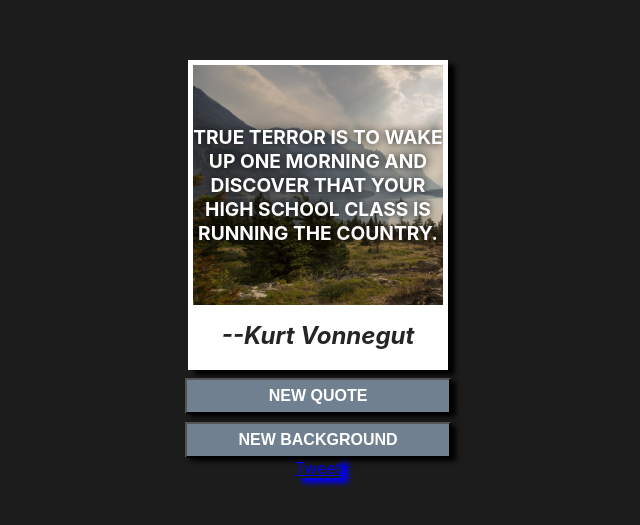
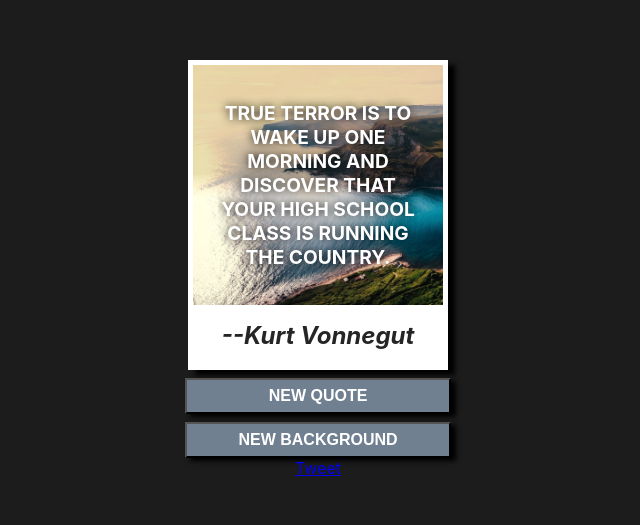
Before and after one commit to theothermelissa/quote-machine, a React (Create React App) app: page / in a window 1280 px wide. Shown: the part 131-656 px from the top of the page, without its empty margins (322-962 px from the left). Built offline with nearby package versions, Linux system fonts and the light colour scheme.

Commit message:
Narrow the quote text

```diff
--- a/public/index.html
+++ b/public/index.html
@@ -10,10 +10,9 @@
     <meta name="theme-color" content="#000000" />
     <link rel="manifest" href="%PUBLIC_URL%/manifest.json" />
     <title>quotaquote</title>
-    <script src="https://cdn.freecodecamp.org/testable-projects-fcc/v1/bundle.js"></script>
   </head>
   <body>
-    <script async src="https://platform.twitter.com/widgets.js" charset="utf-8"></script>
+    <script src="https://cdn.freecodecamp.org/testable-projects-fcc/v1/bundle.js"></script>
     <noscript>You need to enable JavaScript to run this app.</noscript>
     <div id="root"></div>
   </body>
--- a/src/App.css
+++ b/src/App.css
@@ -20,9 +20,10 @@
 }
 
 .twitter-share-button {
-  box-shadow: 7px 5px 5px;
+  /* box-shadow: 7px 5px 5px; */
   margin: 1vh 0px 0px 0px;
   box-sizing: content-box;
+  color: black;
 }
 
 .App-link {
--- a/src/components/BodyContent.js
+++ b/src/components/BodyContent.js
@@ -35,8 +35,8 @@ const ImageBox = styled.div`
   display: flex;
   flex-direction: column;
   align-self: center;
-  align-items: flex-start;
-  justify-content: flex-start;
+  align-items: center;
+  justify-content: center;
   position: relative;
   width: inherit;
   height: 240px;
@@ -45,7 +45,7 @@ const ImageBox = styled.div`
   overflow: hidden;
   `;
 
-const QuoteBox = styled.div`
+const QuoteHolder = styled.div`
   display: flex;
   flex-direction: column;
   box-sizing: border-box;
@@ -53,9 +53,7 @@ const QuoteBox = styled.div`
   align-items: center;
   justify-content: center;
   position: absolute;
-  left: 0;
-  top: 0;
-  width: 250px;
+  width: 80%;
   height: 240px;
   margin: 0;
   padding: 15px;
@@ -98,89 +96,70 @@ const Citation = styled.h2`
 
 const randomBackground = () => Math.floor(Math.random() * backgrounds.length);
 const randomQuote = () => Math.floor(Math.random() * quoteList.length);
+const quoteText = (quote) => quoteList[quote].statement;
+const quoteAuthor = (quote) => quoteList[quote].speaker;
+const quoteTweet = (quote) => quoteText(quote) + " " + quoteAuthor;
+
 
 class BodyContent extends Component {
   constructor(props) {
     super(props);
     this.state = {
       quote: randomQuote(),
-      background: 2,
-      tweet: true
+      background: randomBackground(),
     };
   }
 
   render() {
-    let QuoteText = () => quoteList[this.state.quote].statement;
-    let QuoteAuthor = () => quoteList[this.state.quote].speaker;
-    let TweetableQuote = () => {
-      return(
-        QuoteText() + " " + QuoteAuthor()
-      );
-    };
-
-    const createTweetHTML = () => {
+    const insertTweetHTML = () => {
       // console.log("TweetableQuote: ", TweetableQuote());
       return `<a
-      href="https://twitter.com/share?ref_src=twsrc%5Etfw"
-      class="twitter-share-button"
-      data-text="` + TweetableQuote() +
+      id="tweet-quote"
+      href="https://twitter.com/intent/tweet"
+      className="twitter-share-button"
+      data-text="` + quoteTweet(this.state.quote) +
       `" data-via="quotaquote"
       data-url="invalid"
       data-show-count="false">
       Tweet
       </a>`;
-      // return 'something'
     };
 
-    const insertTweetHTML = () => {
-      // console.log("TweetHTML: ", createTweetHTML())
-      return {
-        __html: createTweetHTML()
-      }
-    };
-
-    // const setTweet = (quote) => {
-    //   console.log("Setting Tweet");
-    //   const newTweet = QuoteText(quote) + " " + QuoteAuthor(quote);
-    //   this.setState({tweet: newTweet});
-    // }
+    const logTweet = () => console.log("This.State.Tweet: ", this.state.tweet);
     const setBackground = () => {
       this.setState({background: randomBackground()});
     };
-
     const setQuote = () => {
       console.log("Setting Quote");
       const newQuote = randomQuote();
-      // var elem = document.getElementById("tweet-button");
-      // elem.remove();
-      this.setState({quote: newQuote, tweet: true});
-      window.twttr.widgets.load();
+      this.setState({quote: newQuote});
     };
 
-
-    const tweetElement = this.state.tweet ? <div id="tweet-button" dangerouslySetInnerHTML={insertTweetHTML()} /> : null;
+    const setTweet = () => {
+      console.log("Setting Tweet");
+      let newTweet = quoteTweet(this.state.quote)
+      console.log("New Tweet: ", newTweet);
+    };
 
     return (
-      <BodyContainer>
-        <Polaroid id="quote-box">
+      <BodyContainer id="quote-box">
+        <Polaroid>
           <ImageBox>
             <BackgroundImage
               {...this.state}
               src={backgrounds[this.state.background].image}
               alt={backgrounds[this.state.background].alt} />
-            <QuoteBox>
-              <Quote id="text">{QuoteText(this.state.quote)}</Quote>
-            </QuoteBox>
+            <QuoteHolder>
+              <Quote id="text">{quoteText(this.state.quote)}</Quote>
+            </QuoteHolder>
           </ImageBox>
           <CitationBox>
-            <Citation id="author">{QuoteAuthor(this.state.quote)}</Citation>
+            <Citation id="author">{quoteAuthor(this.state.quote)}</Citation>
           </CitationBox>
         </Polaroid>
         <NewButton id="new-quote" onClick={setQuote}>New Quote</NewButton>
         <NewButton onClick={setBackground}>New Background</NewButton>
-        {/* <div id="tweet-button" dangerouslySetInnerHTML={insertTweetHTML()} /> */}
-        {tweetElement}
-
+        <div dangerouslySetInnerHTML={{__html: insertTweetHTML()}} />
       </BodyContainer>
     )
   }
```
